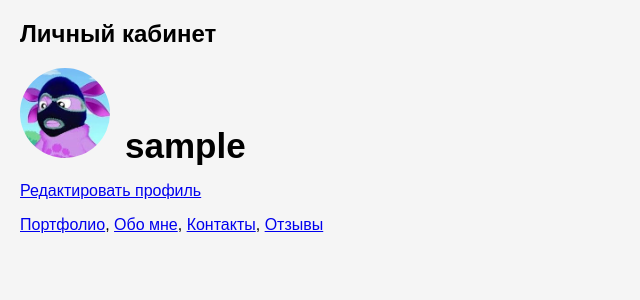
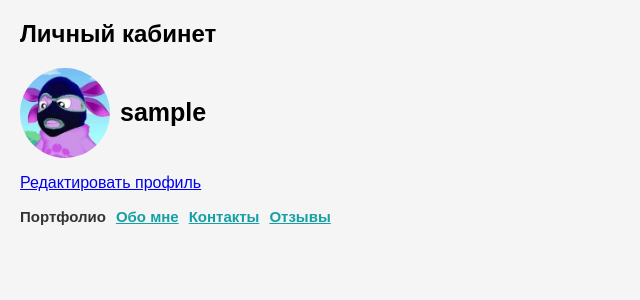
Before and after one commit to taknenado/Freelance-seeker, a PHP site: page /users/personal_info.php in a window 1280 px wide. Shown: the part 90-390 px from the top of the page, without its empty margins (0-640 px from the left). Run offline with PHP 8.4, Linux system fonts and the light colour scheme; the visitor is signed in with stand-in values (Sample User, id 1); tables that the repository leaves empty or names only in its code hold one stand-in row (values such as "Sample post"); some libraries are stand-ins or nearby versions.

Commit message:
Переместил все что связано с личным кабинетом в отдельную папку
а так же создал будущие страницы для информации пользователя

```diff
--- a/user_page.php
+++ b/user_page.php
@@ -44,7 +44,7 @@ require_once('check_auth.php');
             <li><a href="contact.php">ВАКАНСИИ</a></li>
             </ul>
             <ul>
-            <li class="right-align"><a href="personal_info.php" class="button userinfo_button"><?php echo $_SESSION['username']; ?></a></li>
+            <li class="right-align"><a href="users/personal_info.php" class="button userinfo_button"><?php echo $_SESSION['username']; ?></a></li>
             </ul>
         </nav>
     </header>
--- a/personal_info.php
+++ b/users/personal_info.php
@@ -5,9 +5,10 @@
     <meta name="viewport" content="width=device-width, initial-scale=1.0">
     <title>Личный кабинет</title>
     <!-- <link rel="stylesheet" href="css/bootstrap.css"> -->
-    <link rel="stylesheet" href="css/style.css">
-    <link rel="stylesheet" href="css/nav_menu.css">
+    <link rel="stylesheet" href="../css/style.css">
+    <link rel="stylesheet" href="../css/nav_menu.css">
     <style>
+
         .left-space {
         margin-left: 20px;
         }
@@ -27,6 +28,30 @@
         text-decoration: none;
         border-radius: 4px;
         }
+        .user {
+        display: flex;
+        align-items: center;
+        }
+        .username {
+        margin: auto 10px;
+        font-size: 25px
+        }
+        #TwoMenu A {
+        text-decoration: underline;
+        margin-right: 10px;
+        font-size: 15px;
+        font-weight: bold;
+        font-family: 'OpenSansBold', Arial;
+        color: #15A0A5;
+        }
+        .selected_menu {
+        font-size: 15px;
+        font-weight: bold;
+        font-family: 'OpenSansBold', Arial;
+        color: #343434;
+        margin-right: 10px;
+        }
+
     </style>
 </head>
 <body>
@@ -49,9 +74,9 @@
 <div class="left-space">
 <?php
 
-require_once("check_auth.php");
-require_once("DB_config.php");
-require_once("get_UserID.php");
+require_once("../check_auth.php");
+require_once("../DB_config.php");
+require_once("../get_UserID.php");
 
 $user_id = $_SESSION['user_id'] ?? null;
 
@@ -73,9 +98,10 @@ if ($user_id) {
 
         echo "<h2>Личный кабинет</h2>";
         echo "<div class='left-space'></div>";
-        echo "<img src='img/avatar.jpg' alt='Аватар' class='avatar'>";
-        echo "<strong><a style='font-size: 35px; margin-left: 15px;'>$username</a></strong>";
-        // кнопка редактирования
+        echo "<div class='user'>";
+            echo "<img src='../img/avatar.jpg' alt='Аватар' class='avatar'>";
+            echo "<strong><a class='username'>$username</a></strong>";
+        echo "</div>";
         echo "<p><a href='#' onclick='toggleProfileFields()'>Редактировать профиль</a></p>";
             echo "<form action='save_profile.php' method='post'>";
                 echo "<div id='profileFields' style='display: none;'>";
@@ -86,8 +112,12 @@ if ($user_id) {
                     echo "<button type='submit' class='save-button button-container'>Сохранить</button>";
                 echo "</div>";
             echo "</form>";
-        echo "<p><a href='portfolio.php'>Портфолио</a>, <a href='about_me.php'>Обо мне</a>, <a href='contact.php'>Контакты</a>, <a href='reviews.php'>Отзывы</a></p>";
-
+        echo "<div id='TwoMenu'";
+            echo "<p><span class='selected_menu'>Портфолио</span>";
+            echo "<a href='about_me.php'>Обо мне</a>";
+            echo "<a href='contact.php'>Контакты</a>";
+            echo "<a href='reviews.php'>Отзывы</a></p>";
+        echo "</div>";
     } else {
         echo "Данные пользователя не найдены.";
     }
--- a/save_profile.php
+++ b/users/save_profile.php
@@ -1,9 +1,9 @@
 <?php
 
 // Подключение к БД
-require_once("check_auth.php");
-require_once("DB_config.php");
-require_once("get_UserID.php");
+require_once("../check_auth.php");
+require_once("../DB_config.php");
+require_once("../get_UserID.php");
 
 // Проверка переданных данных
 if(isset($_POST['phone'])) {
```
Also changed, not shown: users/about_me.php (added), users/contact.php (added), users/reviews.php (added). Lines whose indentation alone changed are shown as unchanged.
